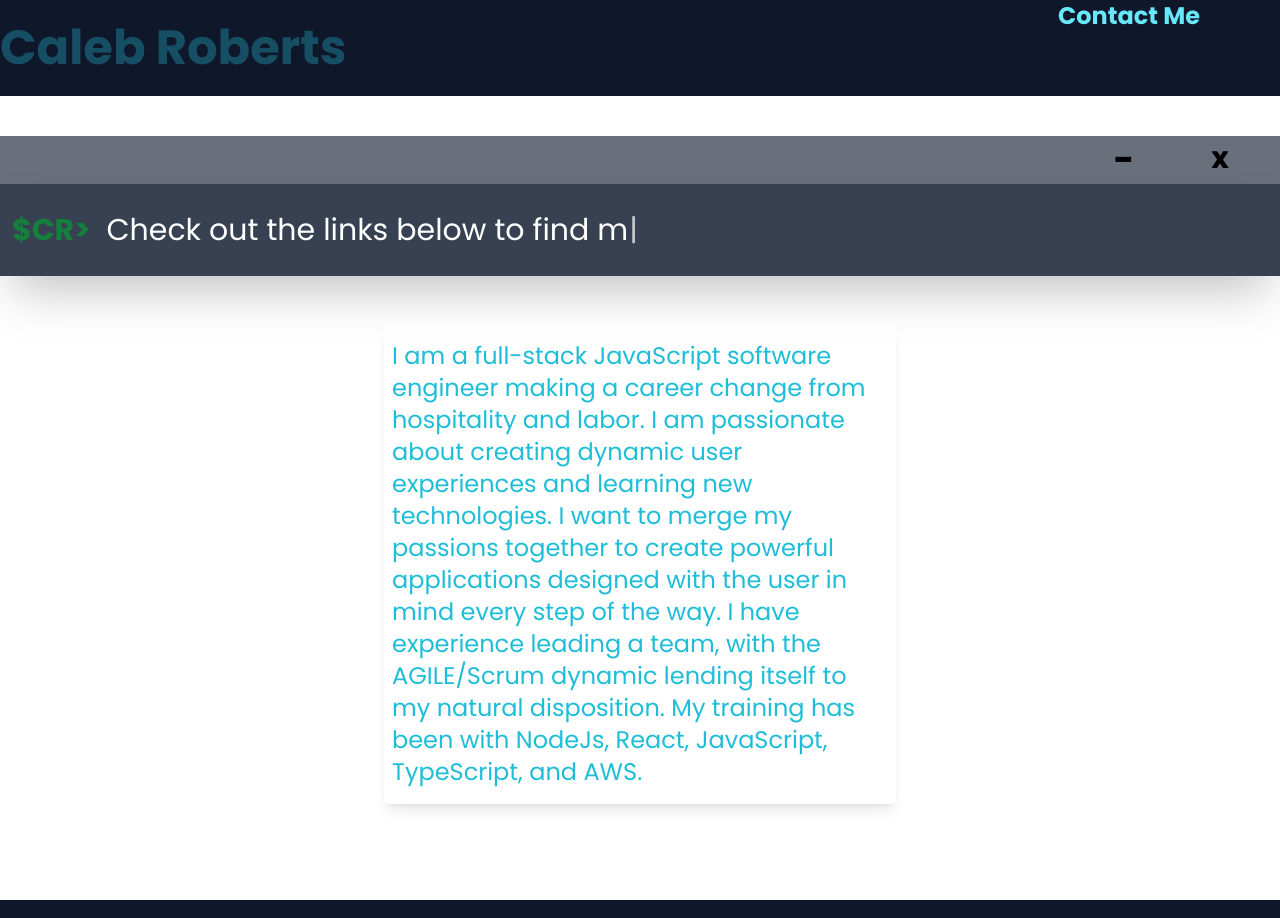
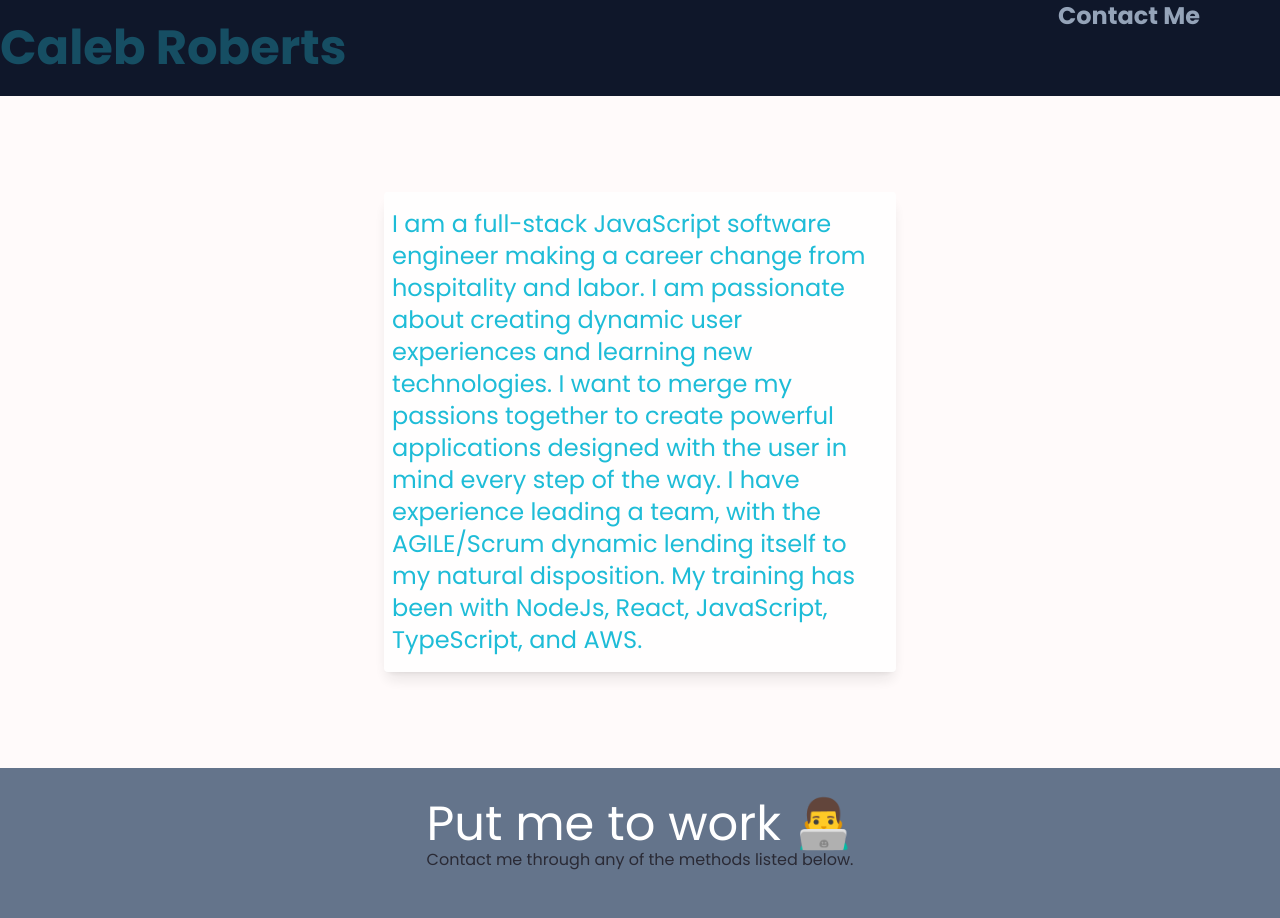
Before and after one commit to calebbbbs/portfolio, a React (Create React App) app in the folder frontend/: page / in a window 1280 px wide. Shown: the top 918 px of the page. Built offline with nearby package versions, Linux system fonts and the light colour scheme.

Commit message:
removed terminal for now

```diff
--- a/frontend/src/components/Bio.jsx
+++ b/frontend/src/components/Bio.jsx
@@ -1,7 +1,7 @@
 function Bio() {
   return (
     <>
-      <div className='container mx-auto max-w-lg min-h-min rounded overflow-hidden shadow-lg mb-24 bg-white opacity-90'>
+      <div className='container mx-auto max-w-lg min-h-min rounded overflow-hidden shadow-lg my-24 bg-white opacity-90'>
         <div className='px-2 py-4'>
           <p className='text-left text-2xl text-cyan-500'>
             I am a full-stack JavaScript software engineer making a career
--- a/frontend/src/components/ContactBtn.jsx
+++ b/frontend/src/components/ContactBtn.jsx
@@ -12,7 +12,7 @@ function ContactBtn() {
   return (
     <>
       <div className='container'>
-        {showButton === true && <Link to='contact' className='absolute top-0 right-20 text-2xl font-bold text-cyan-300' onClick={onClick} >
+        {showButton === true && <Link to='contact' className='absolute top-0 right-20 text-2xl font-bold text-slate-400' onClick={onClick} >
           Contact Me
         </Link>}
       </div>
--- a/frontend/src/components/Terminal.jsx
+++ b/frontend/src/components/Terminal.jsx
@@ -1,11 +1,14 @@
-import Greeting from "../Typewriter/Greeting"
+import Greeting from '../Typewriter/Greeting'
 
 function Terminal() {
   return (
     <>
-      <div className='container mx-auto grid justify-end h-25 w-13 mt-10 border-3 bg-gray-700 bg-opacity-75'>
-        <div className='top-right mt-1 mb-1  grid justify-end grid-cols-3'>
-          <div className=''>
+      <div className='container mx-auto grid justify-end max-w-4xl min-h-min mt-10 border-3 bg-gray-700 bg-opacity-75'>
+        <div className='mt-1 mb-1 grid justify-end grid-cols-10 rounded-lg'>
+          <div className='pl-2 col-start-1 col-span-3'>
+            <div className='bg-black text-white'>Caleb's Portfolio</div>
+          </div>
+          <div className='col-start-8'>
             <span className='ml-6 h-6 w-6 text-4xl'>
               <button className='ml-6 h-6 w-6 text-4xl'>
                 <strong>-</strong>
@@ -15,7 +18,7 @@ function Terminal() {
           <div className=''>
             <button className='ml-2 h-3 w-3'></button>
           </div>
-          <div className=''>
+          <div className='col-start-10'>
             <span className=''>
               <button className='h-6 w-6 text-3xl'>
                 <strong>x</strong>
@@ -24,7 +27,7 @@ function Terminal() {
           </div>
         </div>
       </div>
-      <div className='container mx-auto h-25 w-15 p-3 bg-gray-700 shadow-2xl drop-shadow-2x mb-12'>
+      <div className='container mx-auto max-w-2xl min-h-min p-3 bg-gray-700 shadow-2xl drop-shadow-2x mb-12'>
         <div className='container mx-auto flex justify-left h-25 w-15 text-3xl'>
           <p className='pt-4 text-green-700'>
             <strong>$CR{'>'}</strong>
--- a/frontend/src/index.css
+++ b/frontend/src/index.css
@@ -5,6 +5,6 @@
 @import url('https://fonts.googleapis.com/css2?family=Poppins:wght@400;600;700&display=swap');
 
 body{
-  background-color: bg-zinc-700;
+  background-color: snow;
   font-family: 'poppins'
 }
--- a/frontend/src/pages/ContactMe.jsx
+++ b/frontend/src/pages/ContactMe.jsx
@@ -3,9 +3,9 @@ function ContactMe() {
     <>
       <div className='container my-10 flex justify-between items-center mx-auto px-8 md:px-14 lg:px-24 w-full bg-slate-500'>
         <section className='w-full'>
-          <h2 className='text-5xl pt-8'>Put me to work</h2>
-          <p className='section-paragraph'>
-            Feel free to to contact me any time, through any method below.
+          <h2 className='text-5xl pt-8 text-white text-center'>Put me to work 👨‍💻</h2>
+          <p className='text-input text-center'>
+            Contact me through any of the methods listed below.
           </p>
 
           <div className='w-full grid lg:grid-cols-2 gap-8 lg:gap-32 my-12'>
--- a/frontend/src/pages/Landing.jsx
+++ b/frontend/src/pages/Landing.jsx
@@ -1,11 +1,13 @@
 import Bio from '../components/Bio'
-import Terminal from '../components/Terminal'
+// import Terminal from '../components/Terminal'
+import ContactMe from './ContactMe'
 
 function Landing() {
   return (
     <>
-      <Terminal />
+      {/* <Terminal /> */}
       <Bio />
+      <ContactMe />
     </>
   )
 }
```
